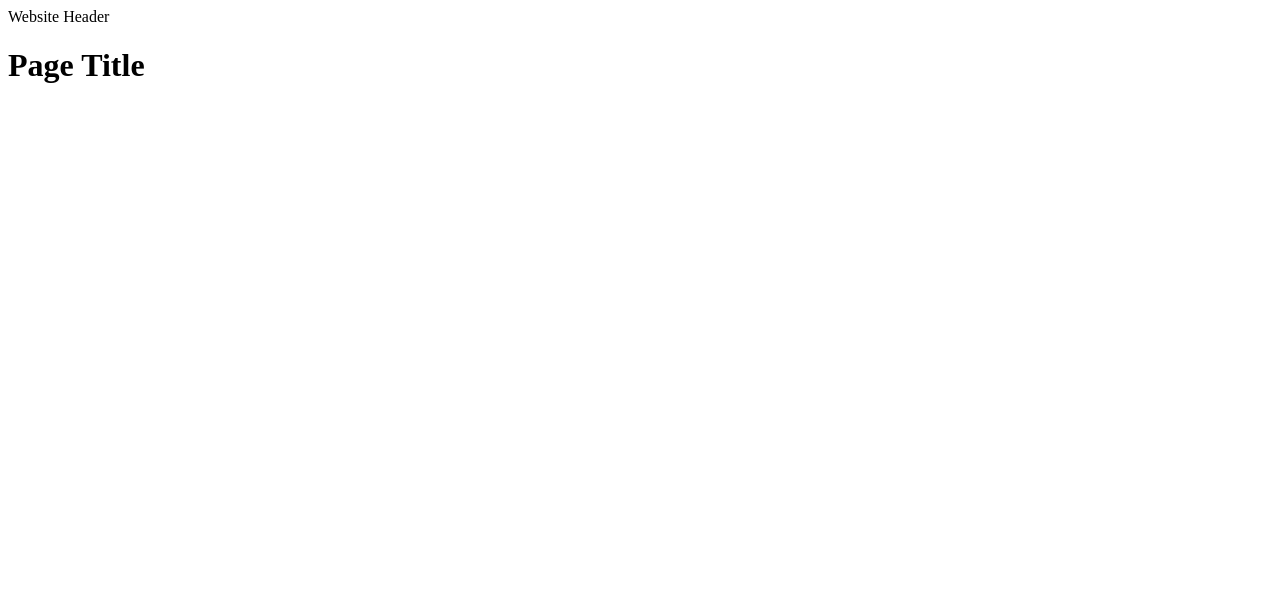
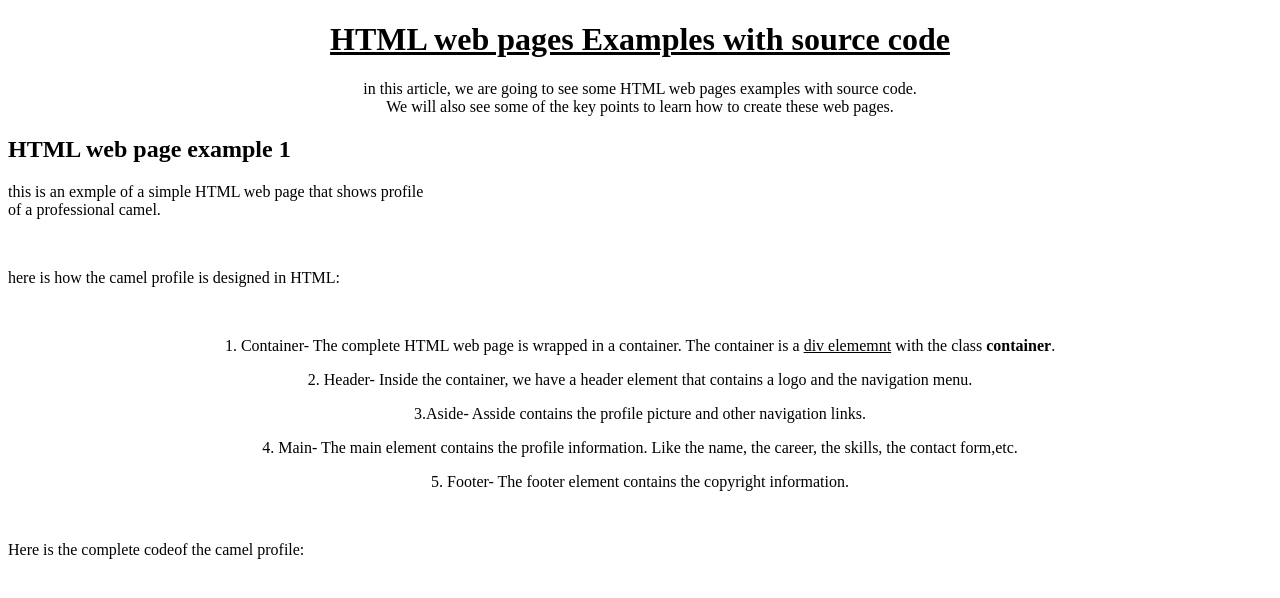
Before and after one commit to hervis-1/assignment, a plain HTML site: page index.html in a window 1280 px wide. Drawn offline with Linux system fonts and the light colour scheme.

Commit message:
my first

```diff
--- a/index.html
+++ b/index.html
@@ -3,11 +3,20 @@
 <head>
     <meta charset="UTF-8">
     <meta name="viewport" content="width=device-width, initial-scale=1.0">
-    <title>Assignment</title>
-    <header>Website Header</header>
-    <h1>Page Title</h1>
+    <title>project</title>
 </head>
 <body>
+    <h1 align="center"><b><u>HTML web pages Examples with source code</u></b></h1>
+    <p align="center">in this article, we are going to see some HTML web pages examples with source code.<br>We will also see some of the key points to learn how to create these web pages.</p>
+    <h2 align="left"><b>HTML web page example 1</b></h2>
+    <p align="left">this is an exmple of a simple HTML web page that shows profile<br>of a professional camel.</p>
+  <br><p align="left">here is how the camel profile is designed in HTML:</p>
+  <br><p align="center">1. Container- The complete HTML web page is wrapped in a container. The container is a <u>div elememnt</u> with the class  <b>container</b>.</p>
+  <p align="center">2. Header- Inside the container, we have a header element that contains a logo and the navigation menu.</p>
+  <p align="center">3.Aside- Asside contains the profile picture and other navigation links.</p>
+  <p align="center">4. Main- The main element contains the profile information. Like the name, the career, the skills, the contact form,etc.</p>
+  <p align="center">5. Footer- The footer element contains the copyright information.</p>
+  <br>
+<p>Here is the complete codeof the camel profile:</p>
 
-</body>
 </html>
```
